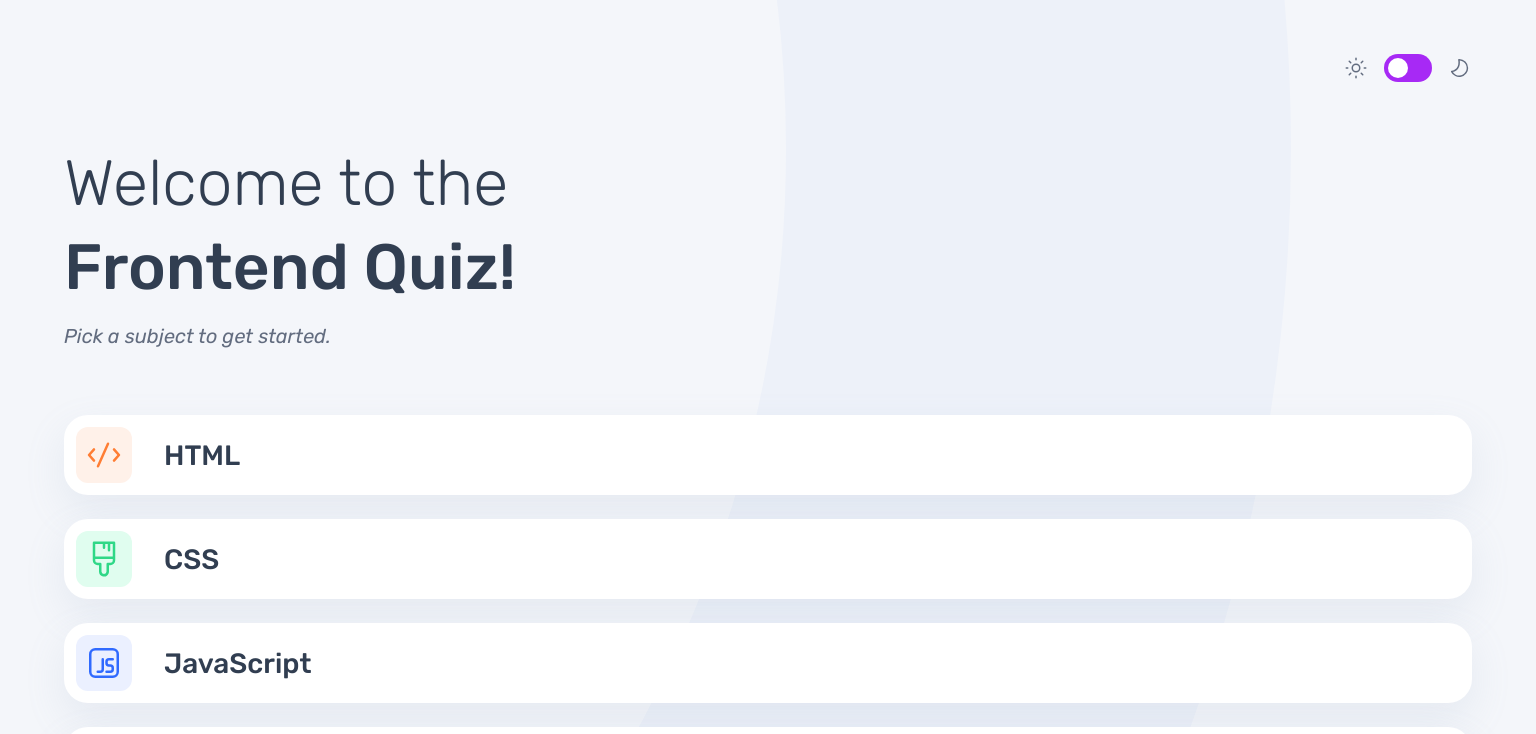
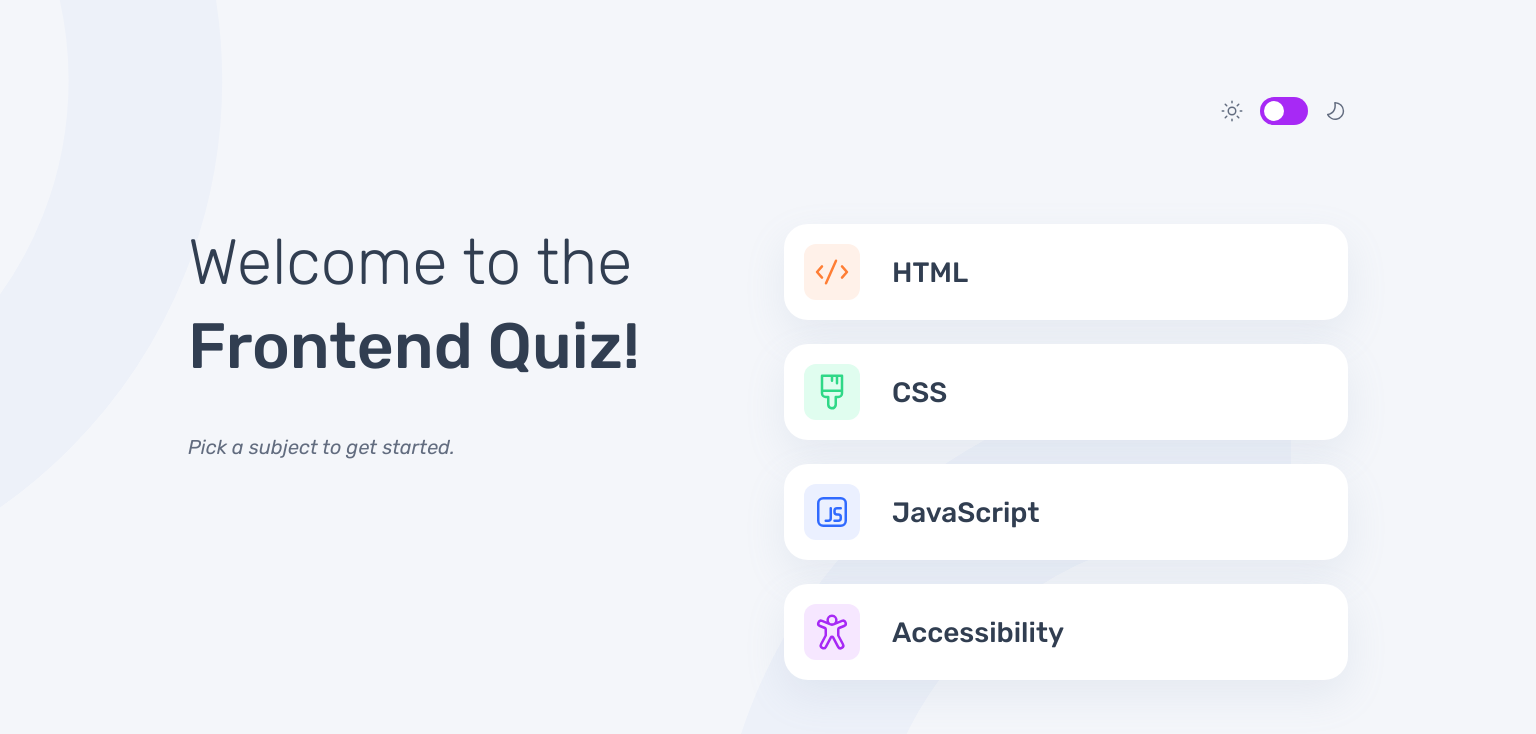
Before and after one commit to AdamHaniff/Frontend-Quiz-App, a React (Create React App) app: page / in a window 1536 px wide. Shown: the top 734 px of the page. Built offline with nearby package versions, Linux system fonts and the light colour scheme.

Commit message:
Styled greeting element in 1440px layout

```diff
--- a/src/css/main.css
+++ b/src/css/main.css
@@ -377,9 +377,17 @@ body {
   body {
     background-image: url(../../public/images/pattern-background-tablet-light.svg);
     background-position-x: -24.5rem;
+    display: flex;
+    justify-content: center;
+    align-items: center;
+    padding: clamp(6.4rem, 6.4rem + 33 * (100vw - 76.8rem) / 672, 9.7rem);
   }
   .dark-pattern-bg {
     background-image: url(../../public/images/pattern-background-tablet-dark.svg);
+  }
+  #root {
+    flex: 1;
+    max-width: 64.02rem;
   }
   .theme__slider-container {
     width: 4.8rem;
@@ -391,6 +399,39 @@ body {
   }
   .theme__slider--translate {
     transform: translateX(2rem);
+  }
+}
+@media only screen and (min-width: 90em) {
+  body {
+    background-image: url(../../public/images/pattern-background-desktop-light.svg);
+  }
+  .dark-pattern-bg {
+    background-image: url(../../public/images/pattern-background-desktop-dark.svg);
+  }
+  #root {
+    max-width: 116rem;
+  }
+  .app {
+    gap: 9.9rem;
+  }
+  .header {
+    margin-bottom: initial;
+  }
+  .subject__container {
+    padding: 2rem;
+  }
+  .start-menu {
+    flex-direction: row;
+    gap: initial;
+  }
+  .start-menu > * {
+    flex: 1;
+  }
+  .start-menu__subjects {
+    max-width: 56.4rem;
+  }
+  .greeting {
+    gap: 4.8rem;
   }
 }
 .purple-border {
--- a/src/sass/main.scss
+++ b/src/sass/main.scss
@@ -227,6 +227,12 @@ $responsive-56px-92px: clamp(
   5.6rem,
   calc(5.6rem + (92 - 56) * ((100vw - 37.5rem) / (768 - 375))),
   9.2rem
+);
+
+$responsive-64px-97px: clamp(
+  6.4rem,
+  calc(6.4rem + (97 - 64) * ((100vw - 76.8rem) / (1440 - 768))),
+  9.7rem
 );
 
 $responsive-88px-144px: clamp(
@@ -640,10 +646,19 @@ body {
   body {
     background-image: url(../../public/images/pattern-background-tablet-light.svg);
     background-position-x: -24.5rem;
+    display: flex;
+    justify-content: center;
+    align-items: center;
+    padding: $responsive-64px-97px;
   }
 
   .dark-pattern-bg {
     background-image: url(../../public/images/pattern-background-tablet-dark.svg);
+  }
+
+  #root {
+    flex: 1;
+    max-width: 64.02rem;
   }
 
   // ************** THEME **************
@@ -661,6 +676,59 @@ body {
         transform: translateX(2rem);
       }
     }
+  }
+}
+
+// ********** DESKTOP LAYOUT **********
+
+// *********** 1440px LAYOUT ***********
+@media only screen and (min-width: 90em) {
+  body {
+    background-image: url(../../public/images/pattern-background-desktop-light.svg);
+  }
+
+  .dark-pattern-bg {
+    background-image: url(../../public/images/pattern-background-desktop-dark.svg);
+  }
+
+  #root {
+    max-width: 116rem;
+  }
+
+  // *************** APP **************
+  .app {
+    gap: 9.9rem;
+  }
+
+  // ************* HEADER *************
+  .header {
+    margin-bottom: initial;
+  }
+
+  // ************* SUBJECT ************
+  .subject {
+    &__container {
+      padding: 2rem;
+    }
+  }
+
+  // *********** START-MENU ***********
+  .start-menu {
+    flex-direction: row;
+    gap: initial;
+
+    > * {
+      flex: 1;
+    }
+
+    &__subjects {
+      max-width: 56.4rem;
+    }
+  }
+
+  // ************ GREETING ************
+  .greeting {
+    gap: 4.8rem;
   }
 }
 
```
Also changed, not shown: 1 other file (tests, documents, lock files or other folders).
